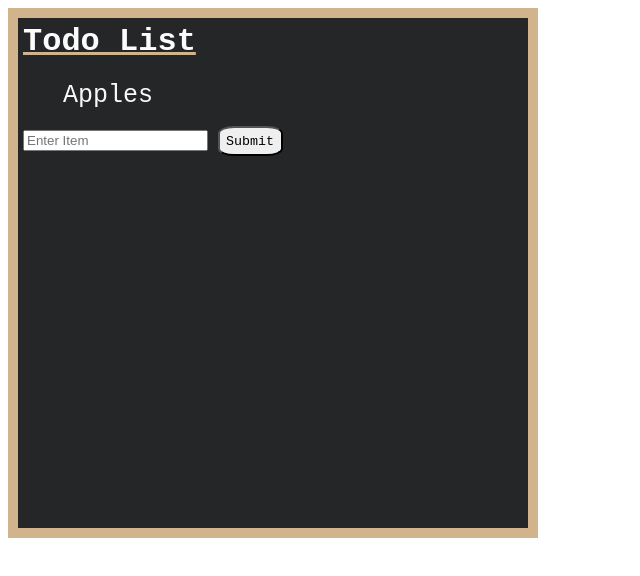
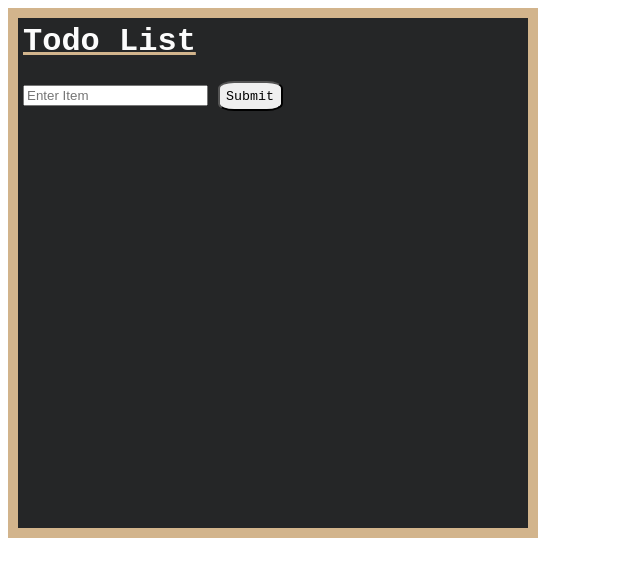
Before and after one commit to SaulMcCoy/To_do_list, a website: page index.html in a window 1280 px wide. Shown: the whole page, without its empty margins (0-640 px from the left). Drawn offline with Linux system fonts and the light colour scheme; no server answers.

Commit message:
Saving add changes before merging items into main.

```diff
--- a/index.html
+++ b/index.html
@@ -10,7 +10,7 @@
     <div class="grocery">
         <h1>Todo List</h1>
         <ul id="my_list">
-            <li>Apples</li>
+
         </ul>
         <!--This will put Enter item inside of the input value -->
         <input id="task_input" placeholder="Enter Item">
@@ -60,7 +60,6 @@
         window.addEventListener('load', async () => {
             const res = await fetch("http://localhost:3000/todos");//fetchs request
             const todoReponse = await res.json();
-            console.log("-------------- This is todo response. -------------",todoReponse)
             todoReponse.forEach(todo => addTaskToDOM(todo.task,todo._id))// the _ creates id for us.
         })
 
```
